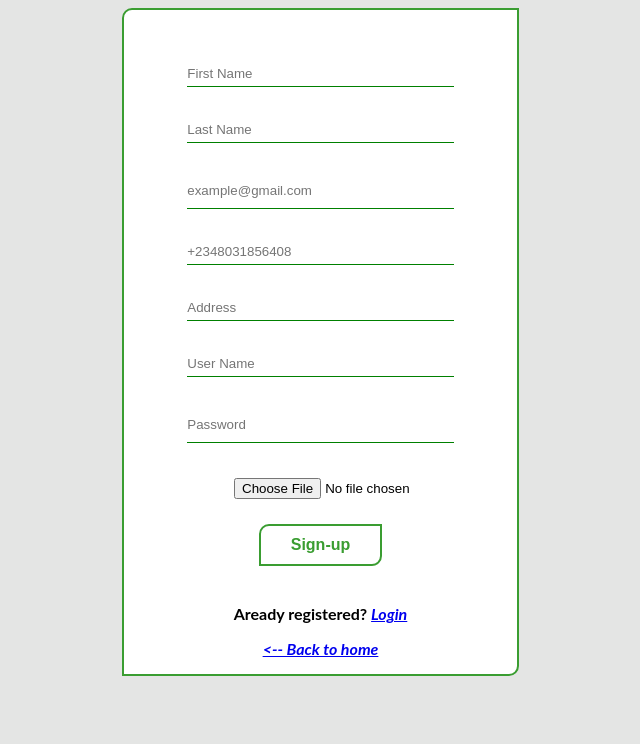
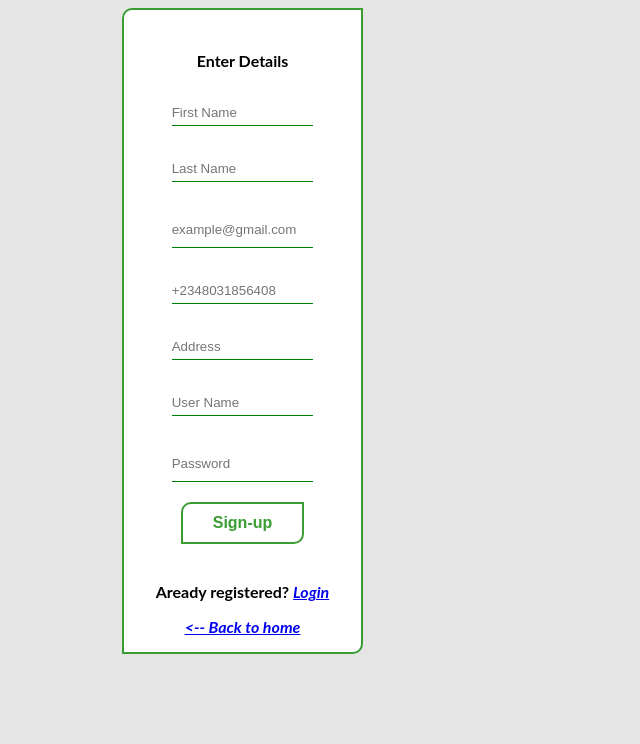
Before and after one commit to Maaruf01/web_app, a PHP site: page /register.php in a window 1280 px wide. Shown: the top 744 px of the page, without its empty margins (478-1118 px from the left). Run offline with PHP 8.4, Linux system fonts and the light colour scheme.

Commit message:
removed picture upload element

```diff
--- a/register.php
+++ b/register.php
@@ -13,8 +13,10 @@ if (!isset($_SESSION)) {
 <body class="login_register-body">
 	<div>
 		<form  method="post" action="add_user.php" id="register">
+
 			<input name="csrf" type="hidden" value="<?php echo escape($_SESSION['csrf']); ?>">
 			<ul>
+			<li> Enter Details</li>
 				<li><input type="text" name="fname" placeholder="First Name" class="fname"></li>
 				<li><input type="text" name="lname" placeholder="Last Name" class="lname"></li>
 				<li><input type="email" name="email" placeholder="example@gmail.com" class="email"></li>
@@ -22,7 +24,6 @@ if (!isset($_SESSION)) {
 				<li><input type="text" name="address" placeholder="Address" class="address"></li>
 				<li><input type="text" name="username" placeholder="User Name" class="username"></li>
 				<li><input type="password" name="password" placeholder="Password" class="password"></li>
-				<li><input type="file" name="image" id="pic"></li>
 				<li><input type="submit" name="submit" value="Sign-up" class="btn"></li>
 			</ul>
 			<p class="msg">Aready registered? <a href="login.php" id="sign_in"> Login</a></p>
```
